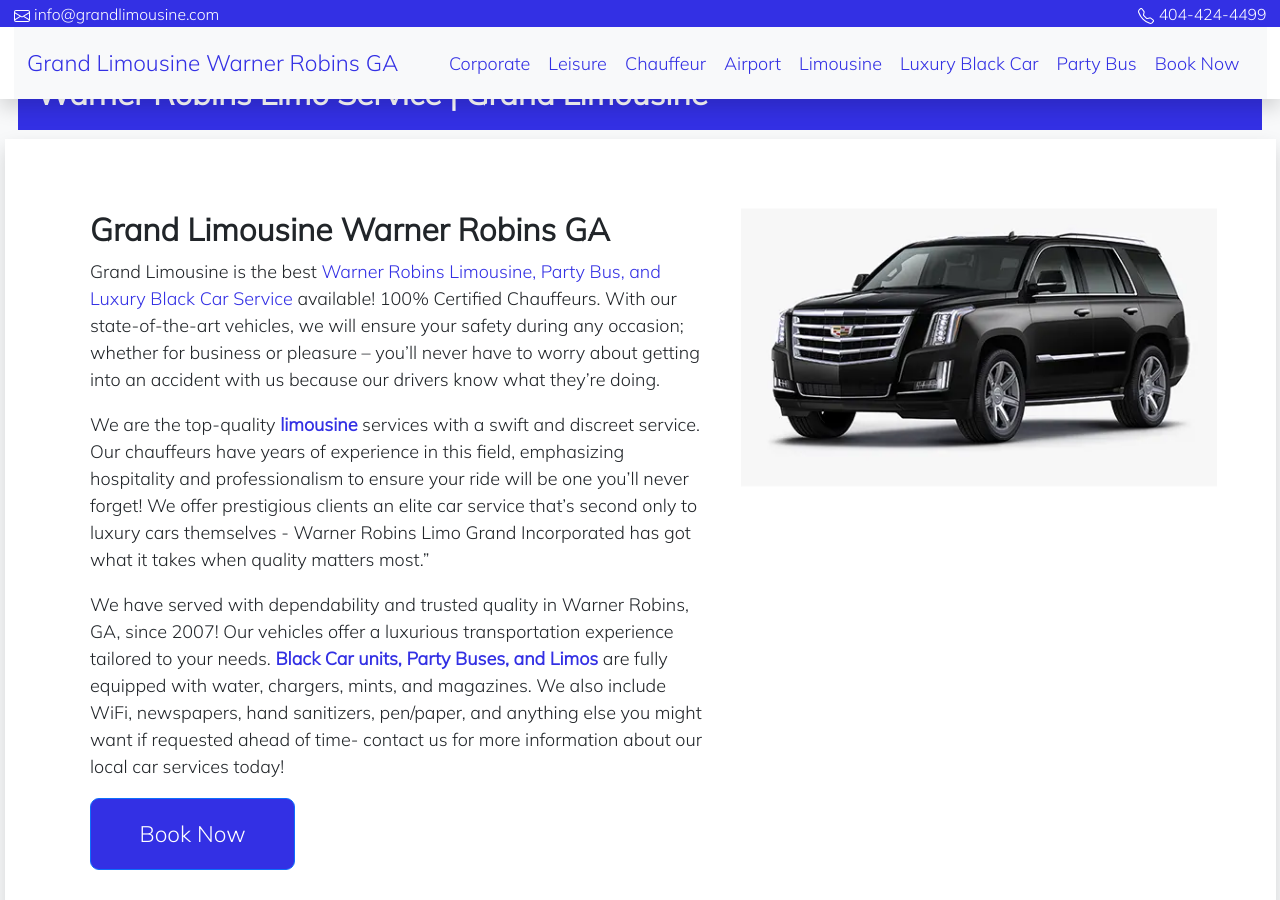
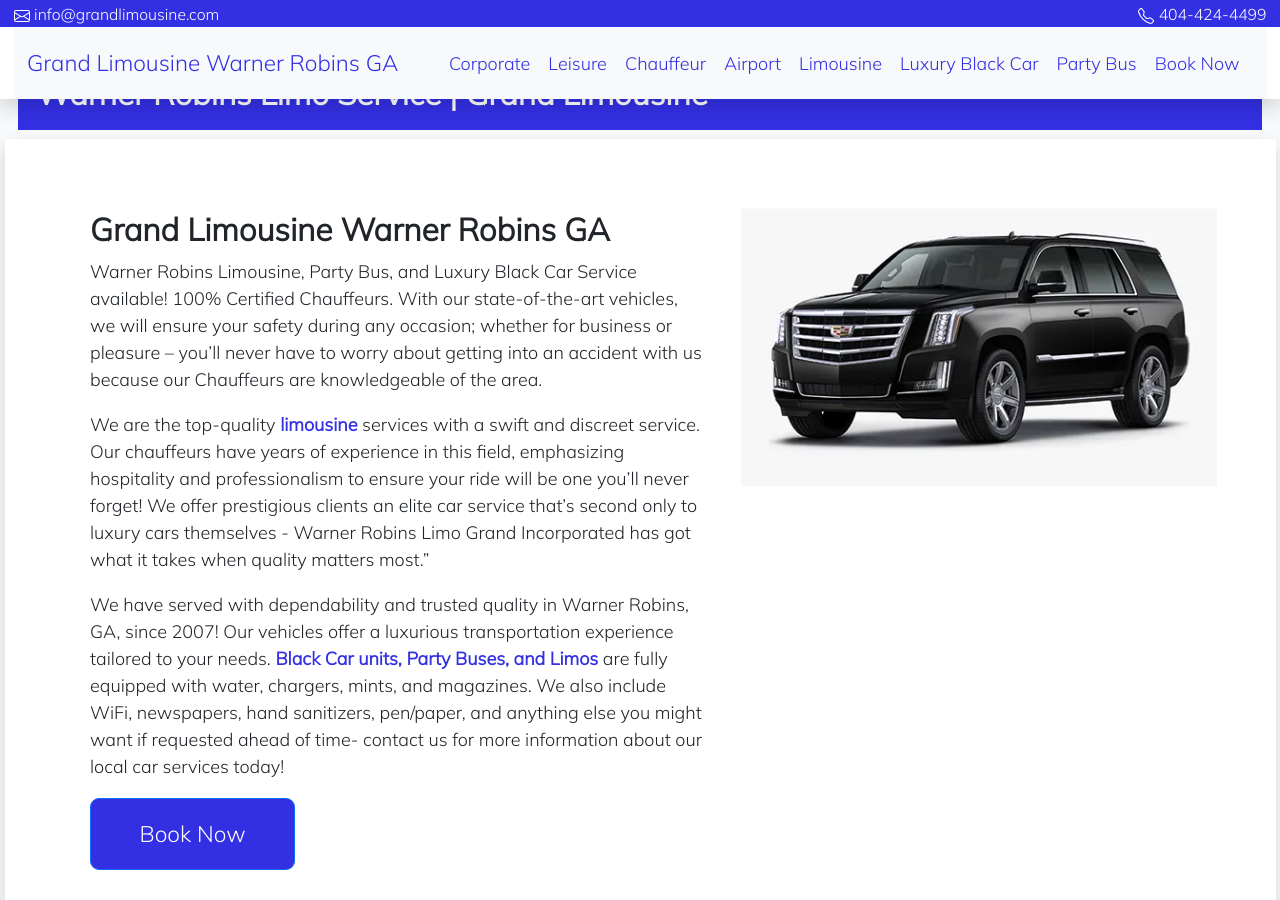
Before and after one commit to wynngrand/grandlimowarner-robins, a Jekyll site: the page built from index.md, in a window 1280 px wide and 900 px high, scrolled down 433 px. Built offline with Jekyll 4.4.1, drawn with Linux system fonts in a browser that asks for light colours.

Commit message:
Update from Forestry.io wynngrand updated index.md

```diff
--- a/index.md
+++ b/index.md
@@ -8,7 +8,7 @@ layout: home
 ---
 ### **Grand Limousine Warner Robins GA**
 
-Grand Limousine is the best [Warner Robins Limousine, Party Bus, and Luxury Black Car Service](https://www.grandlimowarner-robins.com/ "Warner Robins Limousine, Party Bus, Luxury Black Car Service") available! 100% Certified Chauffeurs. With our state-of-the-art vehicles, we will ensure your safety during any occasion; whether for business or pleasure – you'll never have to worry about getting into an accident with us because our drivers know what they're doing.
+Warner Robins Limousine, Party Bus, and Luxury Black Car Service available! 100% Certified Chauffeurs. With our state-of-the-art vehicles, we will ensure your safety during any occasion; whether for business or pleasure – you'll never have to worry about getting into an accident with us because our Chauffeurs are knowledgeable of the area.
 
 We are the top-quality [**limousine**](https://www.grandlimowarner-robins.com/ "Limousine warner robins") services with a swift and discreet service. Our chauffeurs have years of experience in this field, emphasizing hospitality and professionalism to ensure your ride will be one you'll never forget! We offer prestigious clients an elite car service that's second only to luxury cars themselves - Warner Robins Limo Grand Incorporated has got what it takes when quality matters most."
 
```
